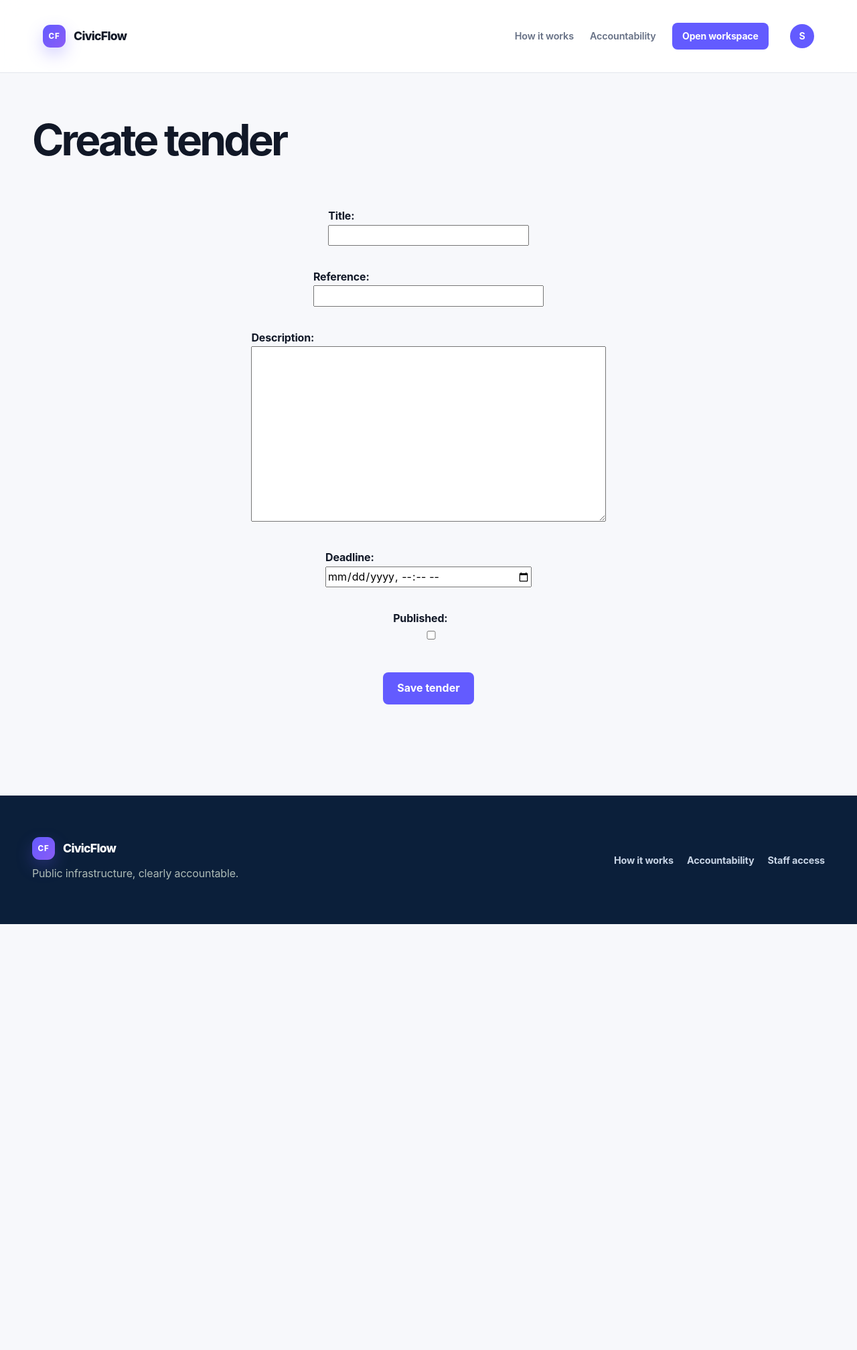
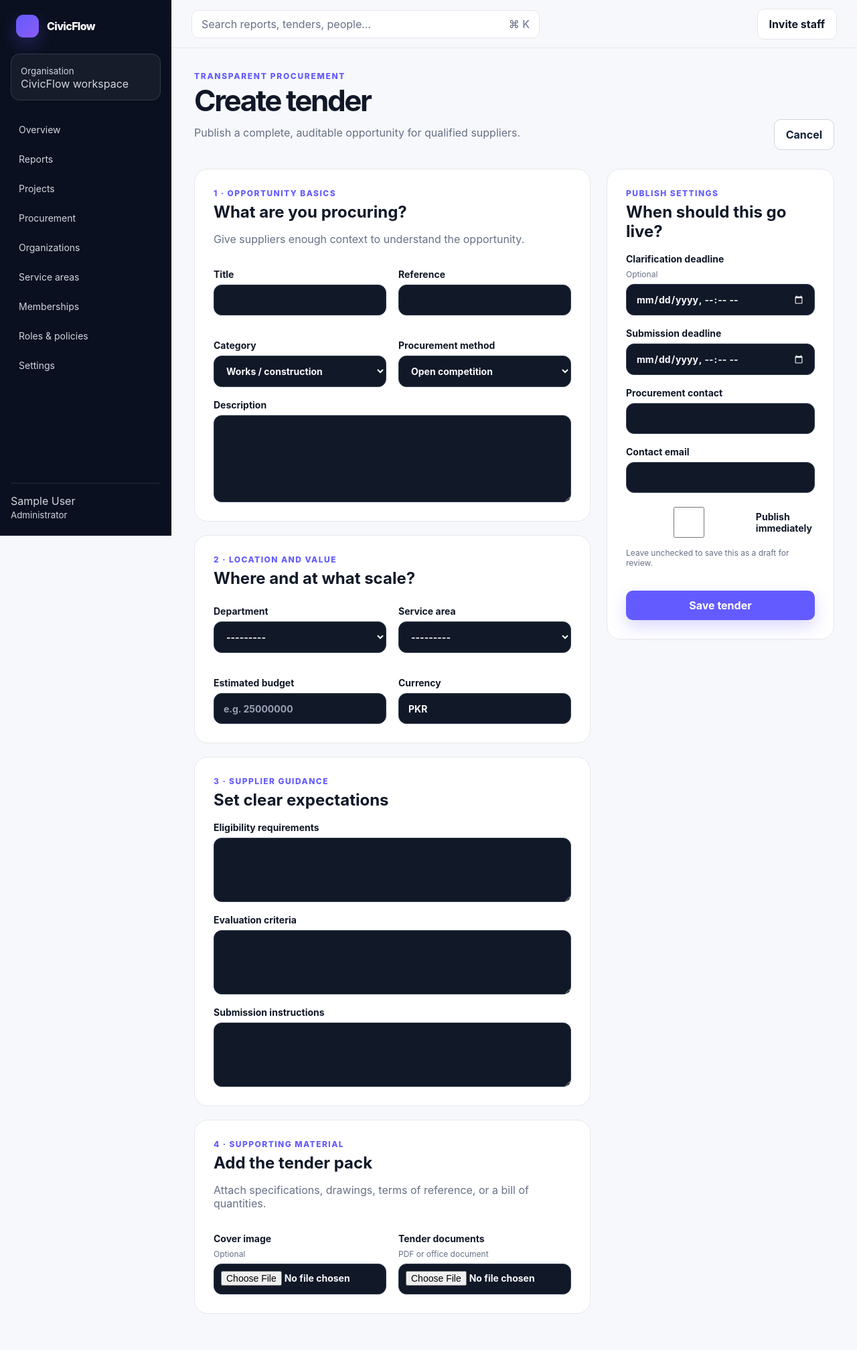
Before and after one commit to AdeelMalik22/CivicFlow, a Django app: page /procurement/tenders/create/ in a window 1280 px wide. Shown: the whole page at 67% size. Before the commit the page ends 1380 px from the top, so only its background shows below. Run offline with Django 5.2, Linux system fonts and the light colour scheme; the visitor is signed in with stand-in values (Sample User, id 1); data comes from the database, SQL or seed files in the repository; data that the repository does not hold is empty; parts of the project's set-up code (start-up, migrations or seed data) failed here and were passed over.

Commit message:
fixed the tender creation issue

```diff
--- a/apps/procurement/forms.py
+++ b/apps/procurement/forms.py
@@ -3,8 +3,24 @@ from .models import Tender, Bid, Award
 class TenderForm(forms.ModelForm):
     class Meta:
         model = Tender
-        fields = ("title", "reference", "description", "deadline", "published")
-        widgets = {"deadline": forms.DateTimeInput(attrs={"type": "datetime-local"})}
+        fields = ("title", "reference", "category", "procurement_method", "department", "service_area", "description", "budget", "currency", "eligibility", "evaluation_criteria", "submission_instructions", "clarification_deadline", "deadline", "contact_name", "contact_email", "attachment", "cover_image", "published")
+        widgets = {
+            "deadline": forms.DateTimeInput(attrs={"type": "datetime-local"}),
+            "clarification_deadline": forms.DateTimeInput(attrs={"type": "datetime-local"}),
+            "description": forms.Textarea(attrs={"rows": 6}),
+            "eligibility": forms.Textarea(attrs={"rows": 4}),
+            "evaluation_criteria": forms.Textarea(attrs={"rows": 4}),
+            "submission_instructions": forms.Textarea(attrs={"rows": 4}),
+        }
+
+    def __init__(self, *args, **kwargs):
+        super().__init__(*args, **kwargs)
+        for name, field in self.fields.items():
+            field.widget.attrs.setdefault("class", "field")
+        self.fields["department"].queryset = self.fields["department"].queryset.order_by("name")
+        self.fields["service_area"].queryset = self.fields["service_area"].queryset.order_by("name")
+        self.fields["budget"].widget.attrs["placeholder"] = "e.g. 25000000"
+        self.fields["currency"].widget.attrs["placeholder"] = "PKR"
 class BidForm(forms.ModelForm):
     class Meta:
         model = Bid
--- a/apps/procurement/models.py
+++ b/apps/procurement/models.py
@@ -3,9 +3,33 @@ from django.db import models
 from django.utils import timezone
 
 class Tender(models.Model):
+    class Category(models.TextChoices):
+        WORKS = "works", "Works / construction"
+        GOODS = "goods", "Goods / supplies"
+        SERVICES = "services", "Professional services"
+
+    class Method(models.TextChoices):
+        OPEN = "open", "Open competition"
+        LIMITED = "limited", "Limited competition"
+        RFQ = "rfq", "Request for quotations"
+
     title = models.CharField(max_length=200)
     reference = models.CharField(max_length=40, unique=True)
     description = models.TextField()
+    category = models.CharField(max_length=20, choices=Category.choices, default=Category.WORKS)
+    procurement_method = models.CharField(max_length=20, choices=Method.choices, default=Method.OPEN)
+    department = models.ForeignKey("tenants.Department", null=True, blank=True, on_delete=models.PROTECT, related_name="tenders")
+    service_area = models.ForeignKey("tenants.ServiceArea", null=True, blank=True, on_delete=models.PROTECT, related_name="tenders")
+    budget = models.DecimalField(max_digits=14, decimal_places=2, null=True, blank=True)
+    currency = models.CharField(max_length=3, default="PKR")
+    eligibility = models.TextField(blank=True)
+    evaluation_criteria = models.TextField(blank=True)
+    submission_instructions = models.TextField(blank=True)
+    clarification_deadline = models.DateTimeField(null=True, blank=True)
+    contact_name = models.CharField(max_length=160, blank=True)
+    contact_email = models.EmailField(blank=True)
+    attachment = models.FileField(upload_to="tenders/%Y/%m/", blank=True)
+    cover_image = models.FileField(upload_to="tenders/covers/%Y/%m/", blank=True)
     published = models.BooleanField(default=False)
     deadline = models.DateTimeField()
     created_by = models.ForeignKey(settings.AUTH_USER_MODEL, on_delete=models.PROTECT)
--- a/apps/procurement/views.py
+++ b/apps/procurement/views.py
@@ -19,7 +19,18 @@ class TenderCreateView(LoginRequiredMixin, UserPassesTestMixin, CreateView):
     template_name = "procurement/tender_form.html"
     success_url = reverse_lazy("procurement:tenders")
     def test_func(self): return self.request.user.is_staff
-    def form_valid(self, form): form.instance.created_by = self.request.user; return super().form_valid(form)
+    def get_form(self, form_class=None):
+        form = super().get_form(form_class)
+        tenant = getattr(self.request, "tenant", None)
+        if tenant:
+            form.fields["department"].queryset = form.fields["department"].queryset.filter(tenant=tenant)
+            form.fields["service_area"].queryset = form.fields["service_area"].queryset.filter(tenant=tenant, is_active=True)
+        return form
+    def form_valid(self, form):
+        form.instance.created_by = self.request.user
+        response = super().form_valid(form)
+        ProcurementAuditEvent.objects.create(tender=self.object, actor=self.request.user, action="published" if self.object.published else "draft_created", note="Tender created")
+        return response
 
 class BidCreateView(LoginRequiredMixin, CreateView):
     form_class = BidForm
--- a/static/css/civicflow.css
+++ b/static/css/civicflow.css
@@ -146,6 +146,9 @@ button{cursor:pointer}
 .public-nav .header-inner .nav-links{margin-left:auto;justify-content:flex-end}
 .public-nav .account-menu{margin-left:.5rem}
 .public-nav .account-menu > summary{background:var(--brand)!important;color:#fff!important;border-radius:50%;width:36px;height:36px;display:grid;place-items:center;list-style:none;cursor:pointer}
+.tender-editor .page-head{margin-bottom:28px}.tender-grid{display:grid;grid-template-columns:minmax(0,1fr) 340px;gap:24px}.tender-form{max-width:1180px}.form-section{padding:28px;margin-bottom:20px}.form-section h2{font-size:24px;margin:6px 0 8px}.section-label{color:var(--brand);font-size:12px;font-weight:850;letter-spacing:.12em;text-transform:uppercase}.form-grid{display:grid;gap:18px}.form-grid.two{grid-template-columns:repeat(2,minmax(0,1fr))}.form-section label{display:grid;gap:7px;margin-top:18px;color:var(--ink);font-weight:700;font-size:14px}.form-section .field{width:100%;box-sizing:border-box}.form-section textarea.field{resize:vertical}.form-section .errorlist{margin:0;color:var(--danger);font-size:12px;padding:0;list-style:none}.hint{color:var(--muted);font-size:12px;font-weight:400}.sticky{position:sticky;top:24px}.full{width:100%;margin-top:22px}.check-row{display:flex!important;align-items:center;grid-template-columns:none!important}.check-row input{width:18px;height:18px}.alert-error{padding:14px;background:#fef3f2;border:1px solid #fecdca;color:#b42318;border-radius:10px;margin-bottom:18px}
+.tender-editor .field{background:#111827!important;color:#f8fafc!important;border:1px solid #344054!important}.tender-editor .field::placeholder{color:#98a2b3!important}.tender-editor select.field option{background:#111827;color:#f8fafc}.tender-editor input[type="datetime-local"].field{color-scheme:dark}.tender-editor .page-head .btn-secondary,.tender-editor .btn-secondary{background:#ffffff!important;color:#132238!important;border-color:#d0d5dd!important}.tender-editor .btn-primary{background:var(--brand)!important;color:#ffffff!important}.tender-editor input[type="file"].field{padding:10px;color:#f8fafc!important}.tender-editor input[type="checkbox"]{accent-color:var(--brand)}
+@media(max-width:900px){.tender-grid{grid-template-columns:1fr}.sticky{position:static}}@media(max-width:600px){.form-grid.two{grid-template-columns:1fr}.form-section{padding:20px}}
 .public-nav .account-menu > summary::-webkit-details-marker{display:none}
 .public-nav .account-menu{margin-right:0!important}
 .feed-row .btn-secondary{background:var(--surface);color:var(--ink);border:1px solid var(--line)}
--- a/templates/procurement/tender_form.html
+++ b/templates/procurement/tender_form.html
@@ -1 +1,27 @@
-{% extends "base.html" %}{% block content %}<section class="tracking-section"><div class="container"><h1>Create tender</h1><form method="post" class="auth-form">{% csrf_token %}{{ form.as_p }}<button class="button button-primary">Save tender</button></form></div></section>{% endblock %}
+{% extends "workspace/base.html" %}
+{% block title %}Create tender — CivicFlow{% endblock %}
+{% block workspace_content %}
+<section class="content tender-editor">
+  <div class="page-head"><div><div class="eyebrow">Transparent procurement</div><h1>Create tender</h1><p class="muted">Publish a complete, auditable opportunity for qualified suppliers.</p></div><a class="btn btn-secondary" href="{% url 'procurement:tenders' %}">Cancel</a></div>
+  <form method="post" enctype="multipart/form-data" class="tender-form">{% csrf_token %}
+    {% if form.non_field_errors %}<div class="alert alert-error">{{ form.non_field_errors }}</div>{% endif %}
+    <div class="tender-grid">
+      <div>
+        <section class="panel form-section"><div class="section-label">1 · Opportunity basics</div><h2>What are you procuring?</h2><p class="muted">Give suppliers enough context to understand the opportunity.</p>
+          <div class="form-grid two"><label>Title {{ form.title }}{{ form.title.errors }}</label><label>Reference {{ form.reference }}{{ form.reference.errors }}</label><label>Category {{ form.category }}{{ form.category.errors }}</label><label>Procurement method {{ form.procurement_method }}{{ form.procurement_method.errors }}</label></div>
+          <label>Description {{ form.description }}{{ form.description.errors }}</label>
+        </section>
+        <section class="panel form-section"><div class="section-label">2 · Location and value</div><h2>Where and at what scale?</h2>
+          <div class="form-grid two"><label>Department {{ form.department }}{{ form.department.errors }}</label><label>Service area {{ form.service_area }}{{ form.service_area.errors }}</label><label>Estimated budget {{ form.budget }}{{ form.budget.errors }}</label><label>Currency {{ form.currency }}{{ form.currency.errors }}</label></div>
+        </section>
+        <section class="panel form-section"><div class="section-label">3 · Supplier guidance</div><h2>Set clear expectations</h2>
+          <label>Eligibility requirements {{ form.eligibility }}{{ form.eligibility.errors }}</label><label>Evaluation criteria {{ form.evaluation_criteria }}{{ form.evaluation_criteria.errors }}</label><label>Submission instructions {{ form.submission_instructions }}{{ form.submission_instructions.errors }}</label>
+        </section>
+        <section class="panel form-section"><div class="section-label">4 · Supporting material</div><h2>Add the tender pack</h2><p class="muted">Attach specifications, drawings, terms of reference, or a bill of quantities.</p><div class="form-grid two"><label>Cover image <span class="hint">Optional</span>{{ form.cover_image }}{{ form.cover_image.errors }}</label><label>Tender documents <span class="hint">PDF or office document</span>{{ form.attachment }}{{ form.attachment.errors }}</label></div>
+        </section>
+      </div>
+      <aside><section class="panel form-section sticky"><div class="section-label">Publish settings</div><h2>When should this go live?</h2><label>Clarification deadline <span class="hint">Optional</span>{{ form.clarification_deadline }}{{ form.clarification_deadline.errors }}</label><label>Submission deadline {{ form.deadline }}{{ form.deadline.errors }}</label><label>Procurement contact {{ form.contact_name }}{{ form.contact_name.errors }}</label><label>Contact email {{ form.contact_email }}{{ form.contact_email.errors }}</label><label class="check-row">{{ form.published }} <span>Publish immediately</span></label><p class="hint">Leave unchecked to save this as a draft for review.</p><button class="btn btn-primary full" type="submit">Save tender</button></section></aside>
+    </div>
+  </form>
+</section>
+{% endblock %}
```
Also changed, not shown: apps/procurement/migrations/0004_tender_attachment_tender_budget_tender_category_and_more.py (added).
